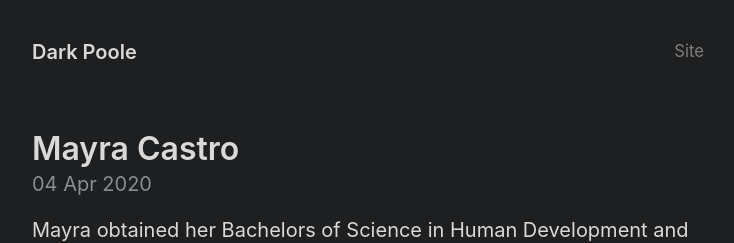
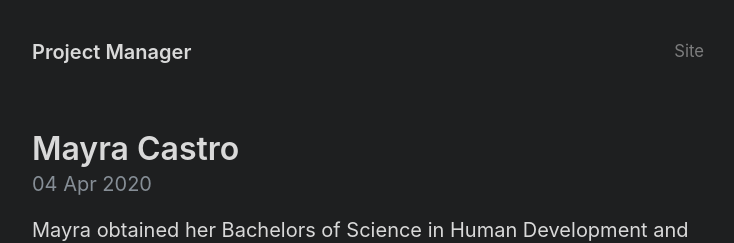
Before and after one commit to CapitalData/Mayra, a Jekyll site: the page built from index.html, in a window 1280 px wide. Shown: the top 243 px of the page, without its empty margins (272-1006 px from the left). Built offline with Jekyll 4.4.1, drawn with Linux system fonts in a browser that asks for light colours; the list of posts is cut into pages by our own code.

Commit message:
config update

```diff
--- a/_config.yml
+++ b/_config.yml
@@ -1,5 +1,5 @@
 # Setup
-title: Dark Poole
+title: Project Manager
 url: https://Mayraaleli85.github.io/Mayra
 paginate: 1
 paginate_path: "/Mayra/page:num/"
```
